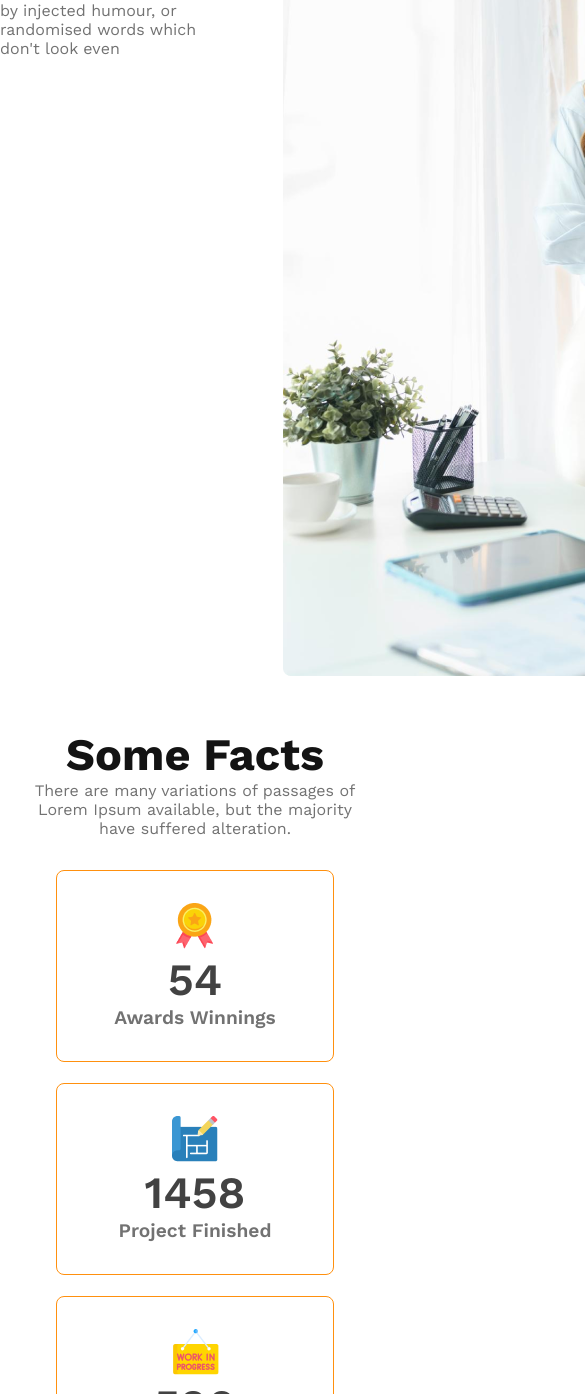
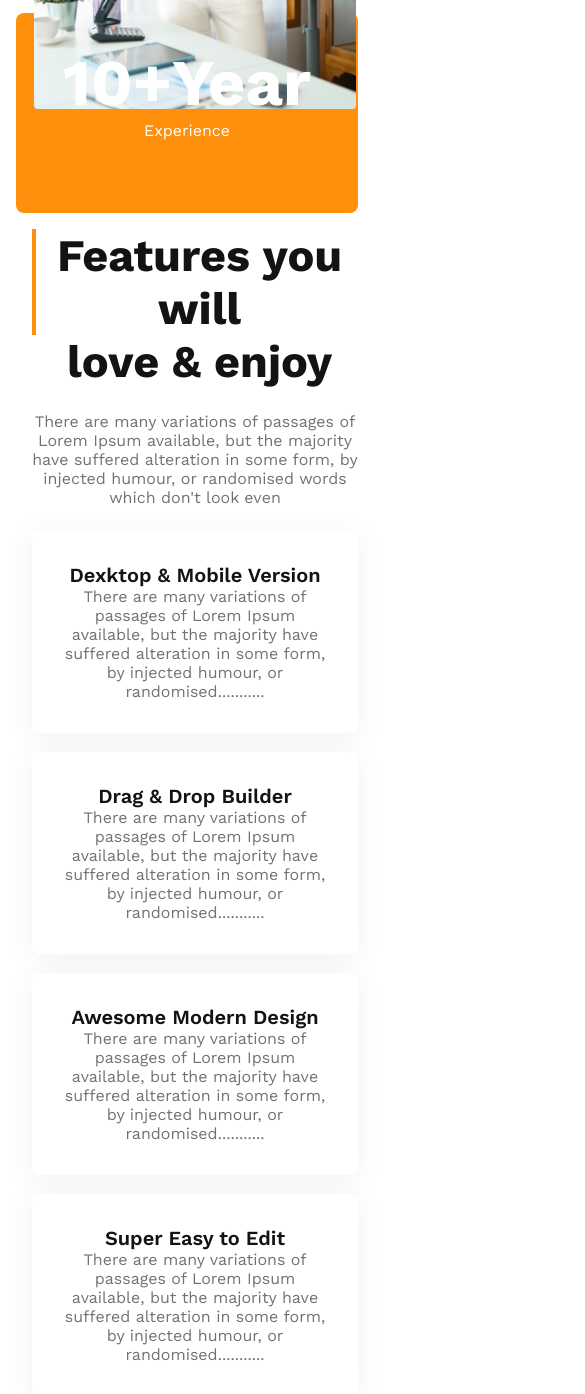
Before and after one commit to rabby-web/architects, a plain HTML site: page index.html in a window 390 px wide. Shown: the part 2920-4314 px from the top of the page, 585 px wide, since content can reach past the window. Drawn offline with nearby package versions, Linux system fonts and the light colour scheme.

Commit message:
responsive

```diff
--- a/index.html
+++ b/index.html
@@ -70,9 +70,47 @@
             the majority have suffered alteration in some form, by injected
             humour, or randomised words which don't look even
           </p>
+          <div class="features-cards">
+            <div class="f-card">
+              <h2 class="cards-title">Dexktop & Mobile Version</h2>
+              <p class="cards-description">
+                There are many variations of passages of Lorem Ipsum available,
+                but the majority have suffered alteration in some form, by
+                injected humour, or randomised...........
+              </p>
+            </div>
+            <div class="f-card">
+              <h2 class="cards-title">Drag & Drop Builder</h2>
+              <p class="cards-description">
+                There are many variations of passages of Lorem Ipsum available,
+                but the majority have suffered alteration in some form, by
+                injected humour, or randomised...........
+              </p>
+            </div>
+            <div class="f-card">
+              <h2 class="cards-title">Awesome Modern Design</h2>
+              <p class="cards-description">
+                There are many variations of passages of Lorem Ipsum available,
+                but the majority have suffered alteration in some form, by
+                injected humour, or randomised...........
+              </p>
+            </div>
+            <div class="f-card">
+              <h2 class="cards-title">Super Easy to Edit</h2>
+              <p class="cards-description">
+                There are many variations of passages of Lorem Ipsum available,
+                but the majority have suffered alteration in some form, by
+                injected humour, or randomised...........
+              </p>
+            </div>
+          </div>
         </div>
         <div class="feature-img">
           <img src="./images/architect.png" alt="" />
+          <div class="button-card">
+            <div class="btn-title">10+Year</div>
+            <div class="btn-des">Experience</div>
+          </div>
         </div>
       </section>
       <!-- fact section -->
--- a/styles/style.css
+++ b/styles/style.css
@@ -208,9 +208,49 @@ footer{
     color: #727272;
     font-size: 1rem;
     font-weight: 400;
+    margin: 1.5rem 0;
 }
 .feature-content{
     margin-right: 5rem;
+}
+.cards-title{
+    color: #131313;
+    font-size: 20px;
+    font-weight: 600;
+}
+.cards-description{
+    color: #727272;
+    font-size: 16px;
+    font-weight: 400;
+}
+.f-card{
+    padding: 2rem;
+    border-radius: 8px;
+    background: #FFF;
+    box-shadow: 0px 4px 30px 0px rgba(0, 0, 0, 0.06);
+    margin-top: 1.2rem;
+}
+.button-card{
+    border-radius: 8px;
+    background: #FF900E;
+    color: white;
+    width: 342px;
+    height: 200px;
+    text-align: center;
+    align-items: center;
+    padding: 2rem;
+    z-index: 5;
+    margin-top: -100px;
+}
+.feature-img img{
+    z-index: 2;
+    width: 90%;
+}
+.btn-title{
+    color: #FFF;
+text-align: center;
+font-size: 65px;
+font-weight: 700;
 }
 /* ---------media screen for mobile--------- */
 @media screen and (max-width: 576px) {
@@ -248,6 +288,17 @@ footer{
     .sponsors{
         margin: 2rem 1rem;
     }
+    .features{
+        flex-direction: column-reverse;
+        margin: 1rem ;
+        text-align: center;
+    }
+    .feature-content{
+        margin: 1rem;
+    }
+    .section-title{
+        text-align: center;
+    }
 }
 
 /* ---------media screen for tablet--------- */
```
